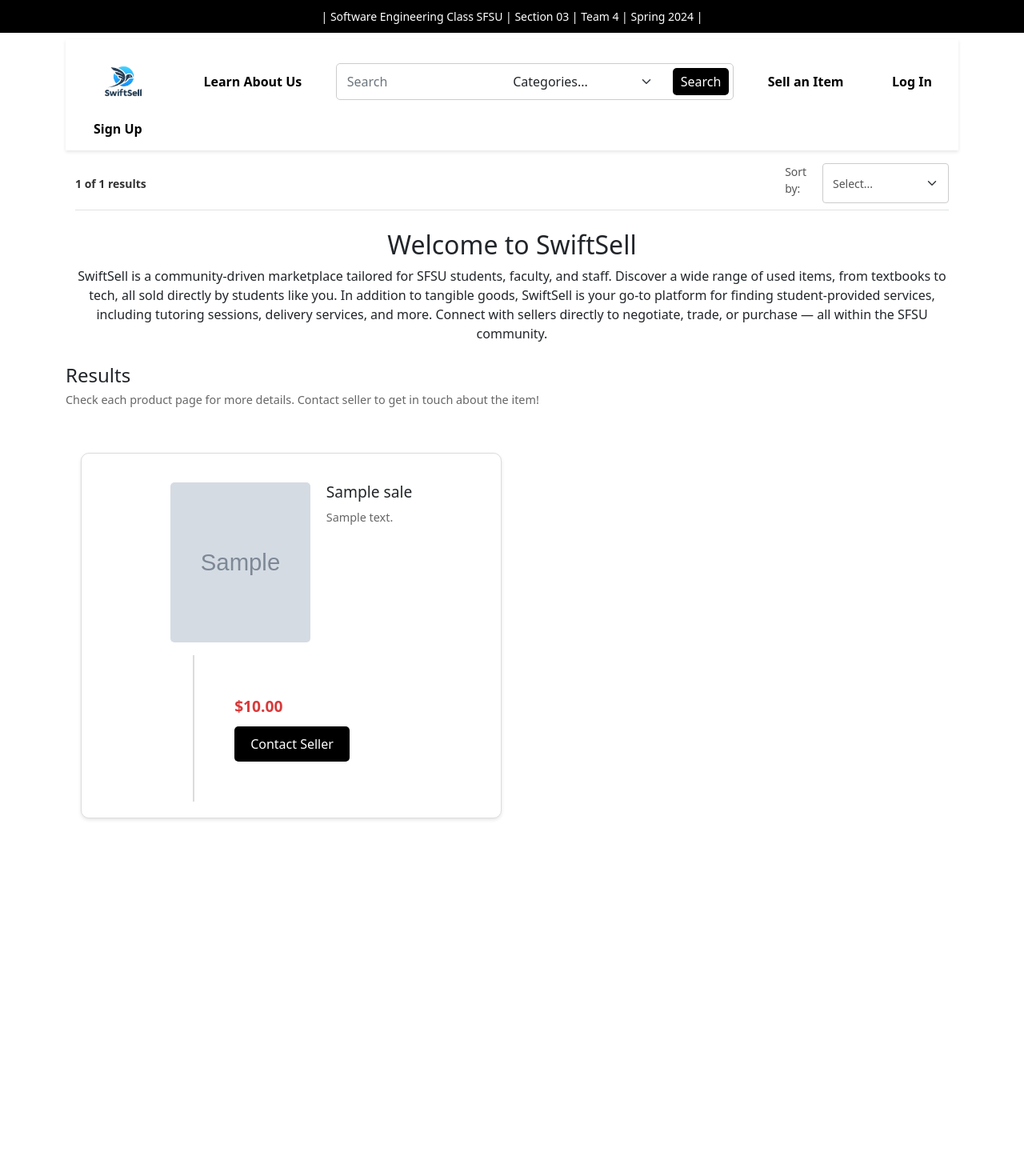
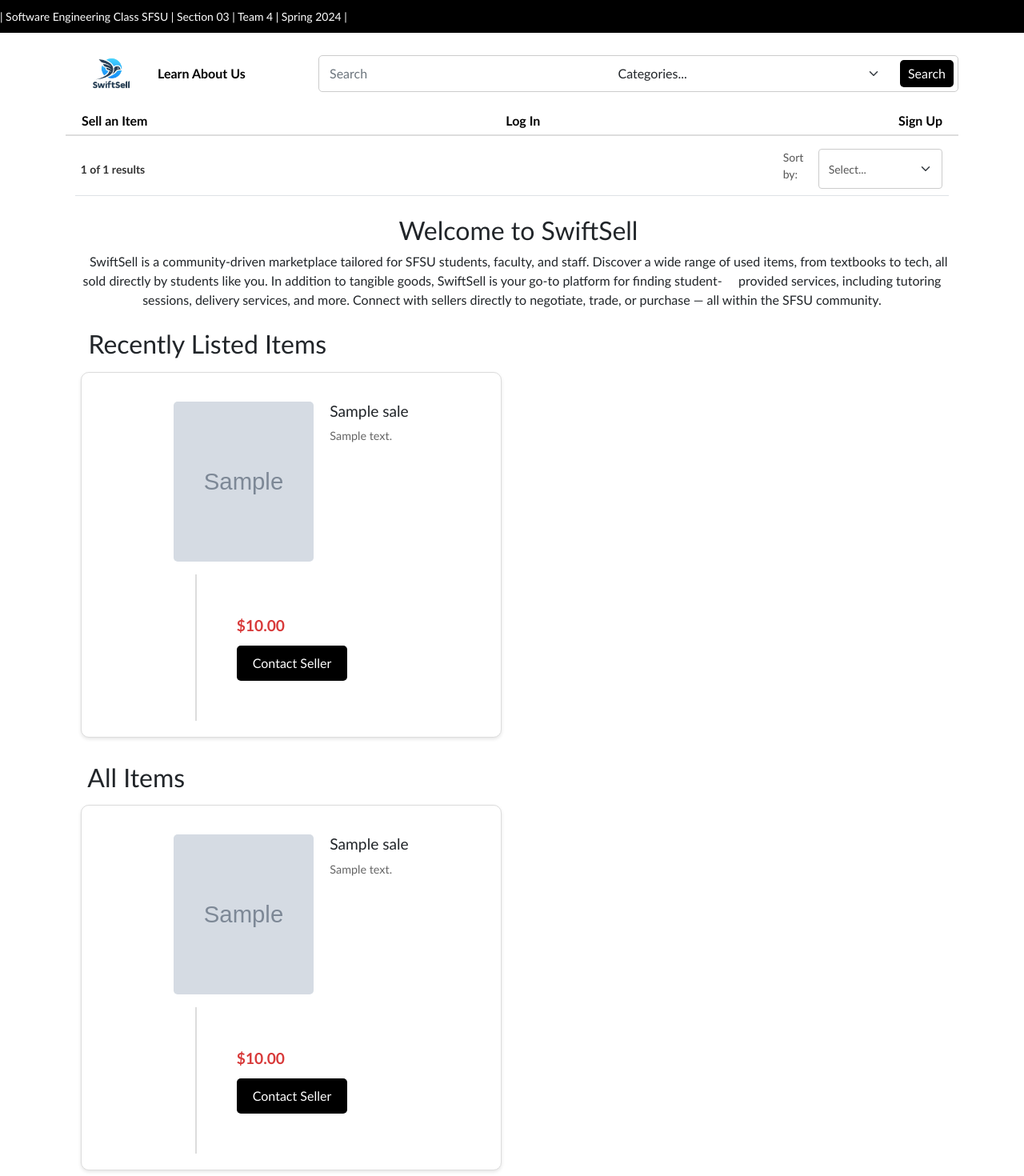
Before and after one commit to Amandeep-Singh-24/SwiftSell, a Flask app: page /search in a window 1280 px wide. Shown: the whole page at 80% size. Before the commit the page ends 1025 px from the top, so only its background shows below. Run offline with Flask 3, Linux system fonts and the light colour scheme; tables that the repository leaves empty hold one stand-in row (values such as "Sample post"); grey boxes marked "Sample" are stand-in pictures; some libraries are stand-ins or nearby versions.

Commit message:
Added persistent search and recently listed. Minor css adjustments

```diff
--- a/application/app.py
+++ b/application/app.py
@@ -8,8 +8,8 @@ app = Flask(__name__,
 
 # Database connection info. Note that this is not a secure connection.
 db_config = {
-    'user': 'ubuntu',
-    'password': 'Aman2423!',
+    'user': 'root',
+    'password': '123456789',
     'host': '127.0.0.1',
     'database': 'swiftselldb'
 }
@@ -19,57 +19,76 @@ def search():
     conn = None
     cursor = None
     categories = []
+    search_results = []
+    recent_items = []
     try:
-        search_query = request.args.get('search_query', '')
-        category = request.args.get('category', 'all')
+        search_query = request.args.get('search_query', '').strip()
+        category = request.args.get('category', 'all').strip()
         sort_by = request.args.get('sort_by', None)
 
-        # Connect to the database
         conn = mysql.connector.connect(**db_config)
         cursor = conn.cursor(dictionary=True)
 
-        # Fetch categories
         cursor.execute("SELECT categories_id, category_name FROM categories")
         categories = cursor.fetchall()
 
-        # Construct SQL query for items based on search parameters
-        sql_query = "SELECT it.*, cat.category_name FROM items_for_sale it JOIN categories cat ON it.category_id = cat.categories_id WHERE it.live = 1"
+        # Sorting options
+        sort_options = {
+            'price_asc': 'it.price ASC',
+            'price_desc': 'it.price DESC',
+            'name_asc': 'it.title ASC',
+            'name_desc': 'it.title DESC'
+        }
+        sql_order_by = " ORDER BY it.listed_date DESC"  # Default sort
+        if sort_by in sort_options:
+            sql_order_by = f" ORDER BY {sort_options[sort_by]}"
+
+        # SQL query for items
+        sql_query = """
+            SELECT it.*, cat.category_name FROM items_for_sale it
+            JOIN categories cat ON it.category_id = cat.categories_id
+            WHERE it.live = 1
+        """
         query_params = []
+
         if search_query:
             sql_query += " AND (it.title LIKE %s OR it.description LIKE %s)"
-            query_params.extend(["%" + search_query + "%", "%" + search_query + "%"])
-        if category and category != 'all':
+            search_term = f"%{search_query}%"
+            query_params.extend([search_term, search_term])
+
+        if category != 'all':
             sql_query += " AND cat.categories_id = %s"
             query_params.append(category)
-        if sort_by == 'price_asc':
-            sql_query += " ORDER BY it.price ASC"
-        elif sort_by == 'price_desc':
-            sql_query += " ORDER BY it.price DESC"
-        elif sort_by == 'name_asc':
-            sql_query += " ORDER BY it.title ASC"
-        elif sort_by == 'name_desc':
-            sql_query += " ORDER BY it.title DESC"
 
+        sql_query += sql_order_by
 
-
-        # Execute query for items
         cursor.execute(sql_query, query_params)
         search_results = cursor.fetchall()
 
-        # Get total number of results
-        total_results = len(search_results)
+        # Also apply sorting to recently listed items if no search query is made
+        if not search_query and category == 'all':
+            cursor.execute("""
+                SELECT it.*, cat.category_name
+                FROM items_for_sale it
+                JOIN categories cat ON it.category_id = cat.categories_id
+                WHERE it.live = 1
+                """ + sql_order_by + """
+                LIMIT 5
+            """)
+            recent_items = cursor.fetchall()
+
     finally:
         if cursor:
             cursor.close()
         if conn:
             conn.close()
 
-    # Pass data to template and render HTML
     return render_template('search_results.html',
                            search_results=search_results,
-                           categories=categories,  # Pass categories to the template
+                           recent_items=recent_items,
+                           categories=categories,
                            number_of_results_shown=len(search_results),
-                           total_results=total_results,
+                           total_results=len(search_results),
                            search_query=search_query,
                            category=category,
                            sort_by=sort_by)
--- a/application/src/static/css/search.css
+++ b/application/src/static/css/search.css
@@ -4,27 +4,27 @@
 *::before,
 *::after {
     box-sizing: border-box;
+    margin: 0px;
+    font-family: 'Trebuchet MS', 'Lucida Sans Unicode', 'Lucida Grande', 'Lucida Sans', Arial, sans-serif;
 }
 
 /* Small black header styling */
 .small-header {
     background-color: #000;
     color: #fff;
-    text-align: center;
+    text-align: left;
     padding: 10px 0;
     font-size: 14px;
-    margin-bottom: 0; /* No bottom margin */
+    border-bottom: 0; /* No bottom margin */
 }
 
 /* Full-width navigation bar adjustments */
 .nav-search-bar {
     background-color: white;
-    margin-bottom: 1px;
-    padding: 10px 15px;
     display: flex;
     justify-content: space-between; /* Space between nav items */
     align-items: center;
-    box-shadow: 0 2px 4px rgba(0,0,0,0.1);
+    border-bottom: 2px solid #ddd;
 }
 
 /* Navigation items styling */
@@ -49,6 +49,7 @@
     border: 1px solid #ccc;
     padding: 5px;
     border-radius: 5px;
+    width: 50pc;
 }
 
 /* Adjustments for the search input */
@@ -232,6 +233,46 @@
     width: auto; /* maintain aspect ratio */
 }
 
+.dropdown {
+    position: relative;
+    display: inline-block;
+}
+
+.dropbtn {
+    background-color: white; /* This is a placeholder color; change as needed */
+    color: black;
+    font-weight: bold;
+    padding: 16px;
+    font-size: 16px;
+    border: none;
+    cursor: pointer;
+    text-decoration: none;
+}
+
+.dropdown-content {
+    display: none;
+    position: absolute;
+    background-color: #f9f9f9; /* Light grey background */
+    min-width: 160px;
+    box-shadow: 0px 8px 16px 0px rgba(0,0,0,0.2); /* Box shadow for a nice effect */
+    z-index: 1;
+}
+
+.dropdown-content a {
+    color: black;
+    padding: 12px 16px;
+    text-decoration: none;
+    display: block;
+}
+
+.dropdown:hover .dropdown-content {
+    display: block; /* This shows the dropdown on hover, remove if you want click-only */
+}
+
+.dropdown-content a:hover {
+    background-color: #ddd; /* Light grey background on hover */
+}
+
 /* Responsive design for cards */
 @media (max-width: 768px) {
     .card {
--- a/application/templates/search_results.html
+++ b/application/templates/search_results.html
@@ -16,17 +16,33 @@
     <!-- Full-width Navigation Bar -->
     <div class="container">
         <nav class="nav-search-bar d-flex flex-wrap justify-content-between align-items-center mt-2 mb-2">
-            <a href="/" class="nav-item">
+            <a href="/search" class="nav-item">
                 <img src="{{ url_for('static', filename='images/Swiftsell.jpeg') }}" alt="SwiftSell Logo" class="navbar-logo"/>
             </a>
-            <a href="/about" class="nav-item">Learn About Us</a>
+            <ul class="navbar-nav me-auto">
+                <!-- 'Learn About Us' Dropdown -->
+                <li class="dropdown">
+                    <a href="#" class="nav-link dropbtn">Learn About Us</a>
+                    <div class="dropdown-content">
+                        <a href="/about/amandeepsingh">Amandeep Singh</a>
+                        <a href="/about/aymanearfaoui">Aymane Arfaoui</a>
+                        <a href="/about/alexisalvarez">Alexis Alvarez</a>
+                        <a href="/about/davedaly">Dave Daly</a>
+                        <a href="/about/markusreyer">Markus Reyer</a>
+                        <!-- ... more links ... -->
+                    </div>
+                </li>
+            </ul>
+
             <!-- Search form with integrated categories dropdown -->
             <form action="/search" method="get" class="search-section d-flex">
-                <input type="text" placeholder="Search" name="search_query" class="form-control me-2">
+                <input type="text" placeholder="Search" name="search_query" value="{{ search_query }}" class="form-control me-2">
                 <select name="category" class="form-select me-2">
-                    <option value="all">Categories...</option>
+                    <option value="all" {% if category == 'all' or category == '' %}selected{% endif %}>Categories...</option>
                     {% for cat in categories %}
-                    <option value="{{ cat.categories_id }}" {% if cat.categories_id == category %}selected{% endif %}>{{ cat.category_name }}</option>
+                    <option value="{{ cat.categories_id }}" {% if cat.categories_id|string == category|string %}selected{% endif %}>
+                        {{ cat.category_name }}
+                    </option>
                     {% endfor %}
                 </select>
                 <button type="submit" class="btn btn-primary">Search</button>
@@ -35,12 +51,13 @@
             <a href="/login" class="nav-item me-2">Log In</a>
             <a href="/signup" class="nav-item">Sign Up</a>
         </nav>
+
         <!-- Results count and sort by section -->
         <div class="container">
             <div class="results-sort-line d-flex justify-content-between py-2 border-bottom">
                 <div>
                     <!-- Display search term next to the number of results -->
-                    <span>{{ number_of_results_shown }} of {{ total_results }} results{% if search_query %} for "{{ search_query }}"{% endif %}</span>
+                    <span> &nbsp; {{ number_of_results_shown }} of {{ total_results }} results{% if search_query %} for "{{ search_query }}"{% endif %}</span>
                 </div>
                 <div class="sort-section">
                     <form action="/search" method="get" class="d-flex">
@@ -54,32 +71,58 @@
                             <option value="name_asc" {% if sort_by == 'name_asc' %}selected{% endif %}>Name: A to Z</option>
                             <option value="name_desc" {% if sort_by == 'name_desc' %}selected{% endif %}>Name: Z to A</option>
                         </select>
+                        &nbsp; &nbsp;
                     </form>
                 </div>
             </div>
         </div>
+        <div></div>
         <div class="container mt-4">
             <div class="intro-section text-center">
-              <h2>Welcome to SwiftSell</h2>
+              <h2> &nbsp; Welcome to SwiftSell</h2>
               <p>
-                SwiftSell is a community-driven marketplace tailored for SFSU students, faculty, and staff.
+                &nbsp; &nbsp; SwiftSell is a community-driven marketplace tailored for SFSU students, faculty, and staff.
                 Discover a wide range of used items, from textbooks to tech, all sold directly by students like you.
-                In addition to tangible goods, SwiftSell is your go-to platform for finding student-provided services,
-                including tutoring sessions, delivery services, and more. Connect with sellers directly to negotiate,
+                In addition to tangible goods, SwiftSell is your go-to platform for finding student-
+                &nbsp; &nbsp; provided services, including tutoring sessions, delivery services, and more. Connect with sellers directly to negotiate,
                 trade, or purchase — all within the SFSU community.
               </p>
             </div>
           </div>
-        <div class="results-note">
-            <h2>Results</h2>
-            <p>Check each product page for more details. Contact seller to get in touch about the item!</p>
+
+ <!-- Recently Listed Items Section -->
+ {% if not search_query %}
+ <div class="container mt-4">
+    <h2 style="margin-top: 20px;"> &nbsp; Recently Listed Items</h2>
+     <div class="card-container">
+         {% for item in recent_items %}
+         <div class="card">
+             <div class="card-body">
+                 <img src="{{ url_for('static', filename=item.photo_path) }}" alt="{{ item.title }}" class="card-img">
+                 <div>
+                     <h5 class="card-title">{{ item.title }}</h5>
+                     <p class="card-text">{{ item.description }}</p>
                  </div>
-    <!-- Search Results Section -->
-    <div class="container mt-4 card-container">
+             </div>
+             <div class="card-info">
+                 <div class="card-price">${{ '%.2f'|format(item.price) }}</div>
+                 <button class="contact-seller">Contact Seller</button>
+             </div>
+         </div>
+         {% else %}
+         <p>No recent items found.</p>
+         {% endfor %}
+     </div>
+ </div>
+ {% endif %}
+
+ <!-- All Items or Search Results -->
+ <div class="container mt-4">
+     <h2 style="margin-top: 20px;"> &nbsp; {{  'Search Results' if search_query else 'All Items' }}</h2>
+     <div class="card-container">
          {% for item in search_results %}
          <div class="card">
              <div class="card-body">
-        <!-- Adjust the src attribute to use url_for -->
                  <img src="{{ url_for('static', filename=item.photo_path) }}" alt="{{ item.title }}" class="card-img">
                  <div>
                      <h5 class="card-title">{{ item.title }}</h5>
@@ -94,6 +137,9 @@
          {% else %}
          <p>No items found. Please try a different search.</p>
          {% endfor %}
+     </div>
+ </div>
+
     <!-- Bootstrap JavaScript bundle for interactive elements -->
     <script src="https://stackpath.bootstrapcdn.com/bootstrap/5.1.3/js/bootstrap.bundle.min.js"></script>
 </body>
```
Lines whose indentation alone changed are shown as unchanged.
